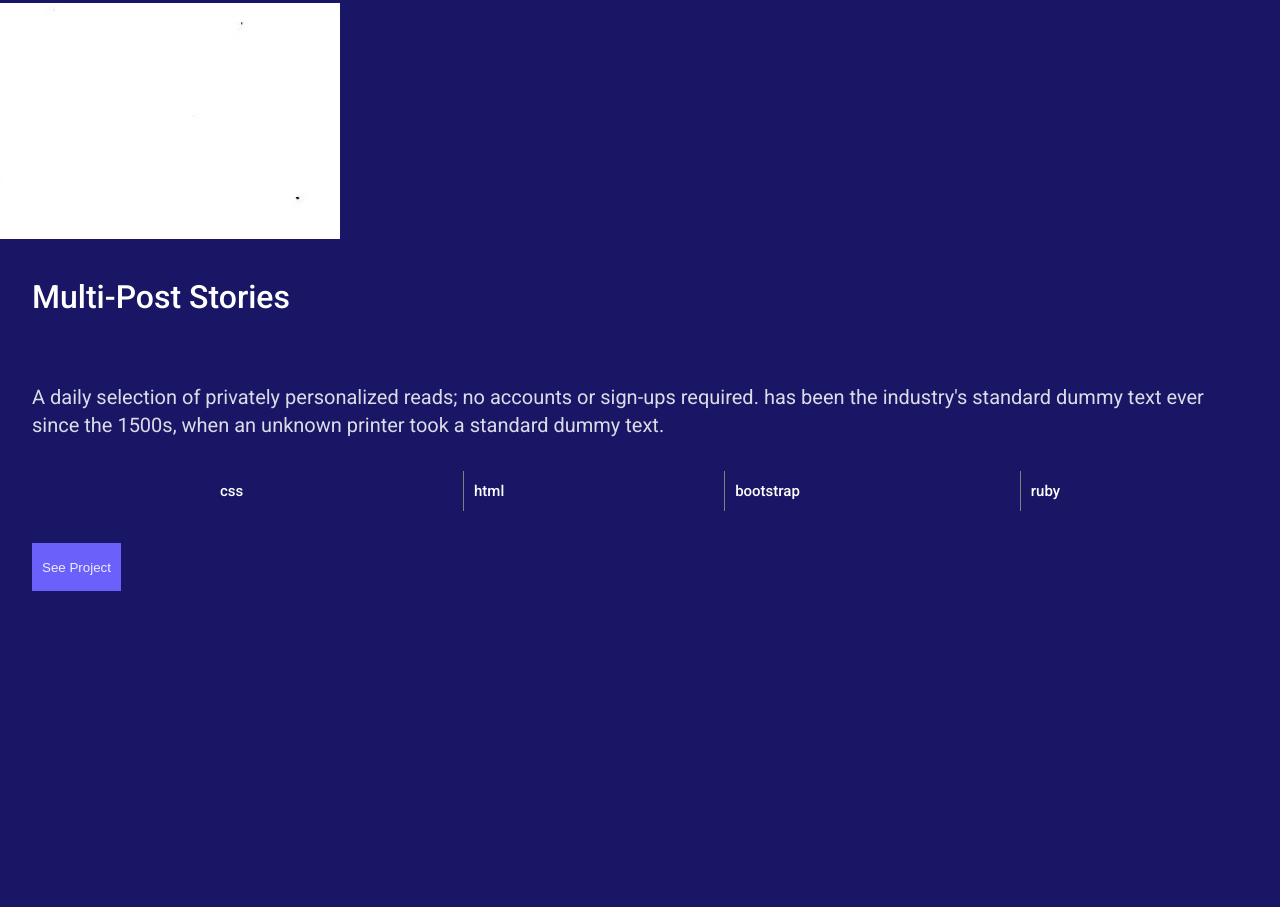
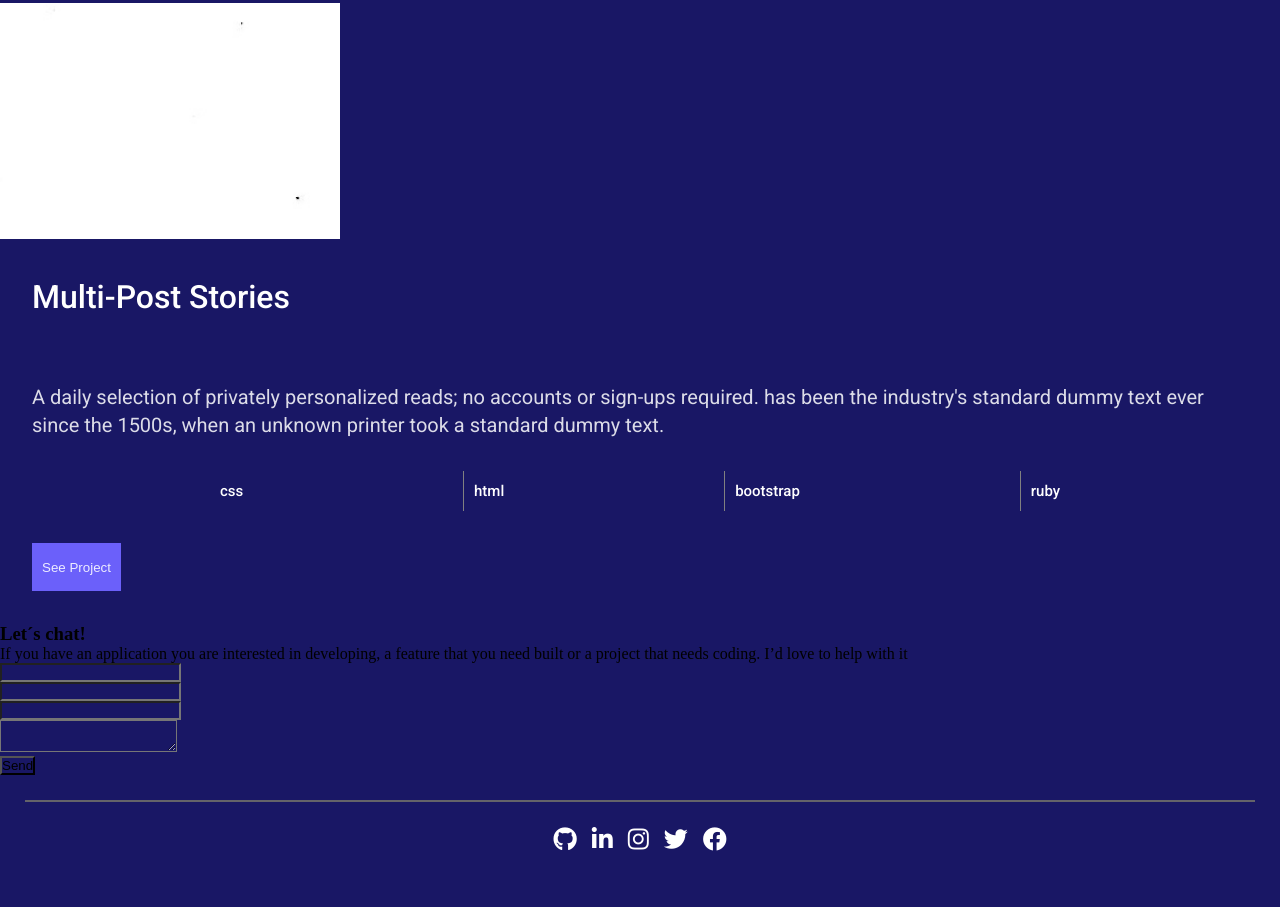
Before and after one commit to fernando-silvabr66/MyPortfolio-Week2, a website: page index.html in a window 1280 px wide. Shown: the part 2955-3862 px from the top of the page. Before the commit the page ends 3578 px from the top, so only its background shows below. Drawn offline with Linux system fonts and the light colour scheme.

Commit message:
Add form section do index.html file

```diff
--- a/index.html
+++ b/index.html
@@ -241,5 +241,60 @@
     </div>
   </section>
 
+  <div class="contact-form">
+    <section class="lets-chat">
+      <h3 class="contact-form-title">Let´s chat!</h3>
+    </section>
+    <section class="lets-chat">
+      <p class="contact-form-title">If you have an application you are interested in developing, a feature that you
+         need built or a project that needs coding. I’d love to help with it</p>
+    </section>
+    <form action="https://formspree.io/f/{form_id}" method="post">
+      <ul>
+       <li>
+         <input class="form-first-name" type="text" name="user-first-name">
+       </li>
+       <li>
+        <input class="form-last-name" type="text" name="user-last-name">
+      </li>
+       <li>
+         <input class="form-email" type="email" name="user-email">
+       </li>
+       <li>
+         <textarea class="form-msg" name="user-message"></textarea>
+       </li>
+       <li class="form-button">
+        <button class="form-button-button" type="submit">Send</button>
+      </li>
+      </ul>
+
+     </form>
+
+  </div>
+
+  <hr class="separation-line" />
+
+  <footer class="MyPortfolio-footer">
+    <div class="social-media-icons">
+      <ul>
+        <li>
+          <a href="#"><i class="fab fa-github"></i></a>
+        </li>
+        <li>
+          <a href="#"><i class="fab fa-linkedin-in"></i></a>
+        </li>
+        <li>
+          <a href="#"><i class="fab fa-instagram"></i></a>
+        </li>
+        <li>
+          <a href="#"><i class="fab fa-twitter"></i></a>
+        </li>
+        <li>
+          <a href="#"><i class="fab fa-facebook"></i></a>
+        </li>
+      </ul>
+    </div>
+  </footer>
+
 </body>
 </html>
```
